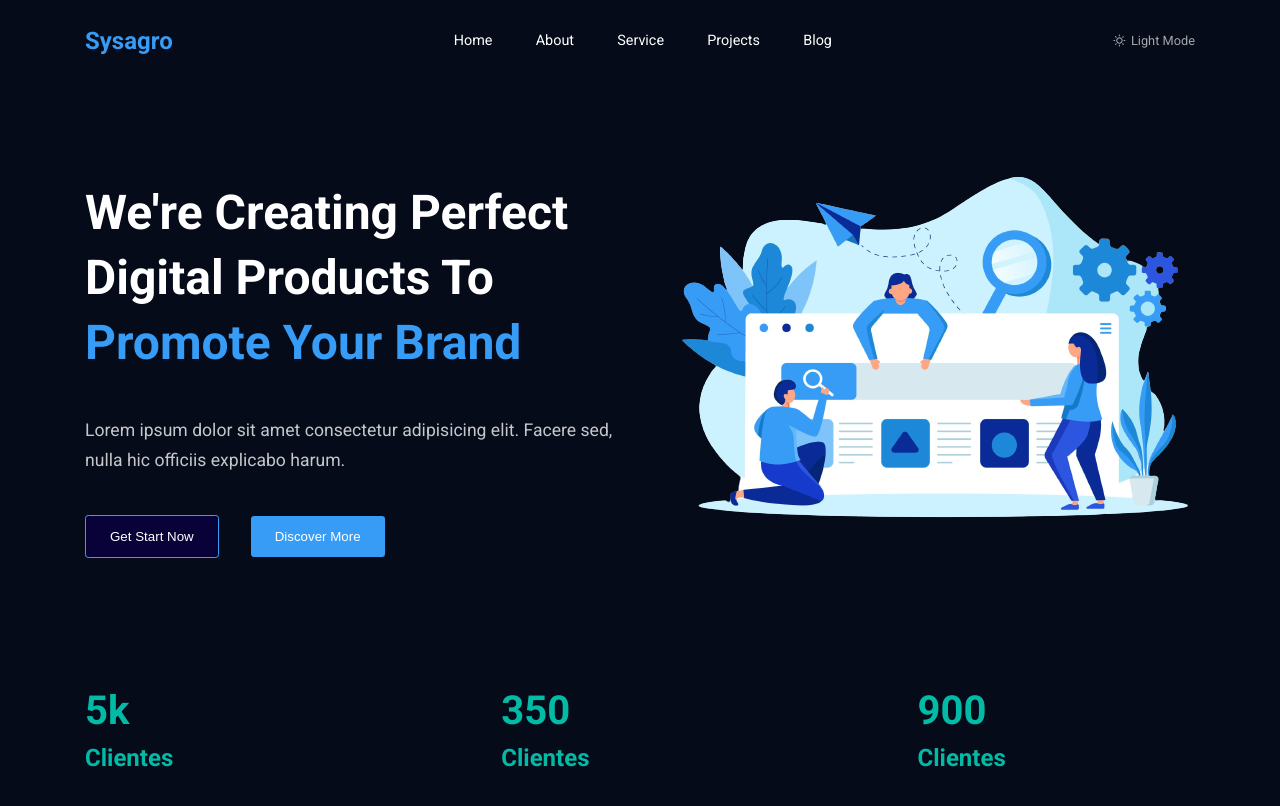
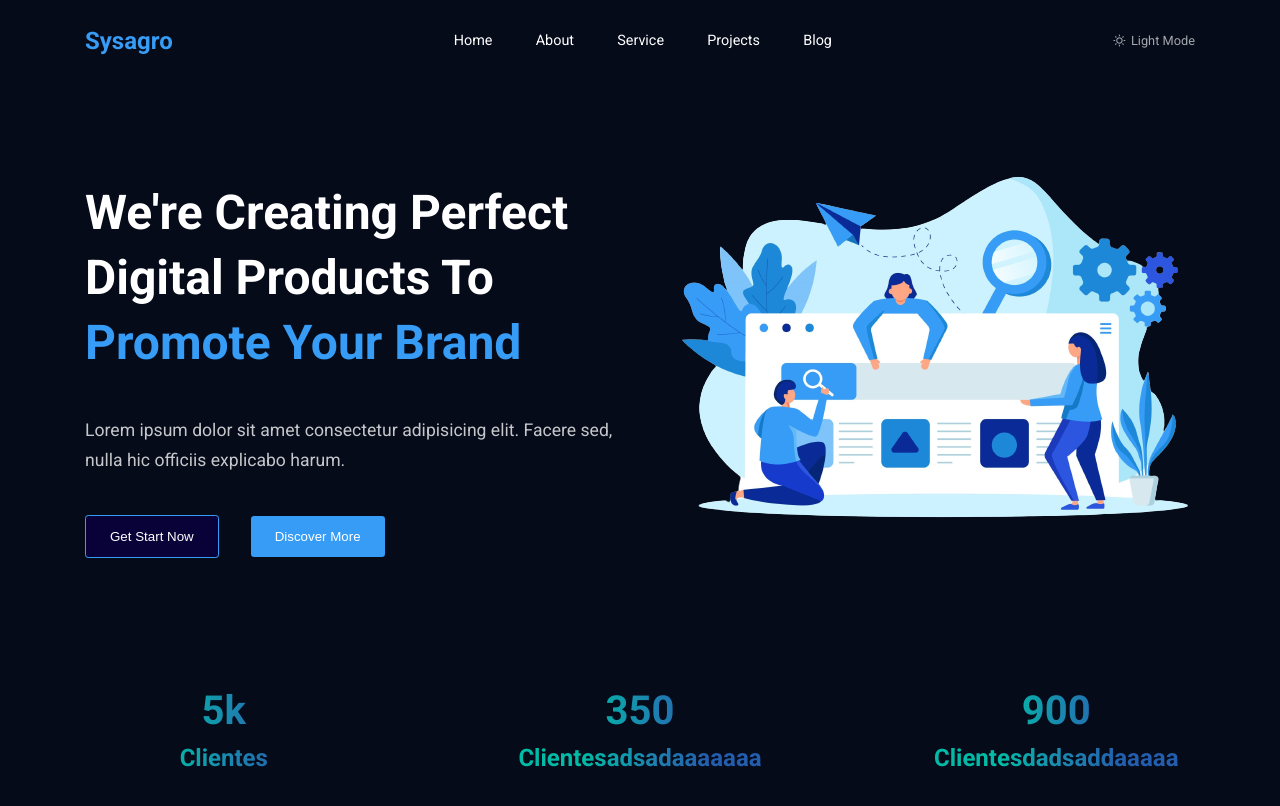
Before and after one commit to Weslolo/galinha, a React (Create React App) app in the folder sysagro/: page / in a window 1280 px wide. Shown: the top 806 px of the page. Built offline with nearby package versions, Linux system fonts and the light colour scheme.

Commit message:
services

```diff
--- a/sysagro/src/App.js
+++ b/sysagro/src/App.js
@@ -2,12 +2,14 @@ import "./App.css";
 import Header from "./components/Header/Header";
 import Hero from "./components/UI/Hero";
 import Counter from "./components/UI/Counter";
+import Services from "./components/UI/Services";
 function App() {
   return (
     <>
       <Header />
       <Hero />
       <Counter />
+      <Services />
     </>
   );
 }
--- a/sysagro/src/components/UI/Counter.jsx
+++ b/sysagro/src/components/UI/Counter.jsx
@@ -8,21 +8,21 @@ const counterData = [
   },
   {
     number: 350,
-    text: "Clientes",
+    text: "Clientesadsadaaaaaaa",
   },
   {
     number: 900,
-    text: "Clientes",
+    text: "Clientesdadsaddaaaaa",
   },
 ];
 
 const Counter = () => {
   return (
-    <section className="counter">
+    <section className="counter" id="projects">
       <div className="container">
         <div className="counter__wrapper">
           {counterData.map((item, index) => (
-            <div className="counter__item">
+            <div className="counter__item" key={index}>
               <h3 className="counter__number">{item.number}</h3>
               <h4 className="counter__title">{item.text}</h4>
             </div>
--- /dev/null
+++ b/sysagro/src/components/UI/Services.jsx
@@ -0,0 +1,13 @@
+import React from "react";
+import "../../styles/services.css";
+const Services = () => {
+  return (
+    <section id="services">
+      <div className="container">
+        <div className="services__top-content"></div>
+      </div>
+    </section>
+  );
+};
+
+export default Services;
--- a/sysagro/src/styles/counter.css
+++ b/sysagro/src/styles/counter.css
@@ -6,6 +6,7 @@
 
 .counter__item{
     width: 25%;
+    text-align: center;
 }
 
 .counter__number, .counter__title{
```
Also changed, not shown: sysagro/src/styles/services.css (added).
